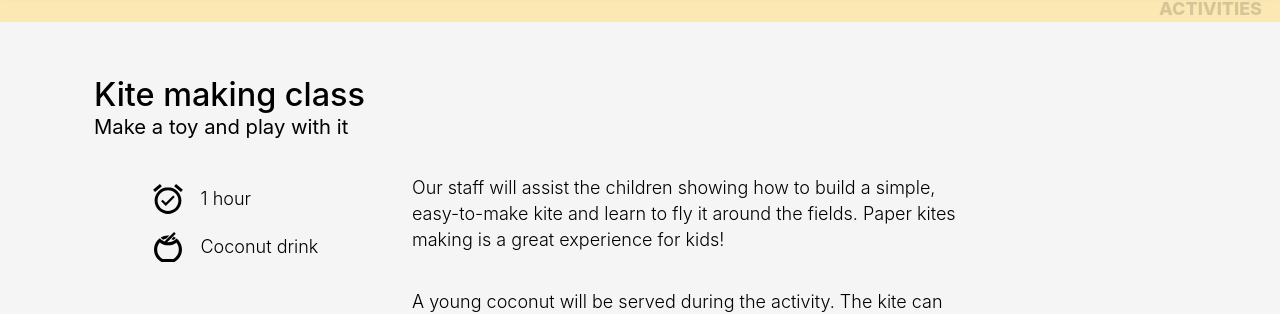
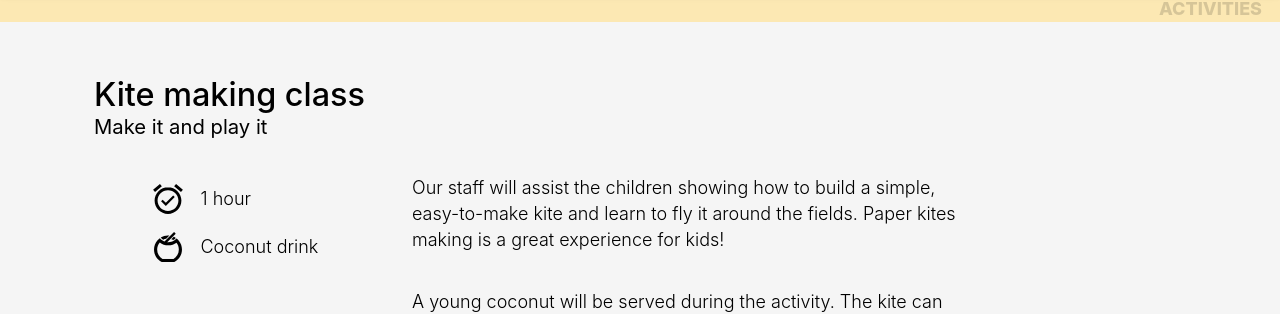
Before and after one commit to indrajithbandara/deklumpu, a Jekyll site: the page built from _products/activities/kite-making-class.md, in a window 1280 px wide and 900 px high, scrolled down 774 px. Shown: the part 146-460 px from the top of the window. Built offline with Jekyll 4.4.1, drawn with Linux system fonts in a browser that asks for light colours.

Commit message:
corrected: better activity subtitle for kite making

```diff
--- a/_products/activities/kite-making-class.md
+++ b/_products/activities/kite-making-class.md
@@ -1,6 +1,6 @@
 ---
 name: Kite making class
-subtitle: Make a toy and play with it
+subtitle: Make it and play it
 description: Our staff will assist the children how to make a simple, easy-to-make kite and learn how to fly it around the field. Paper kite that are great for kids!
 product_group: activities
 many_pictures: true
```
